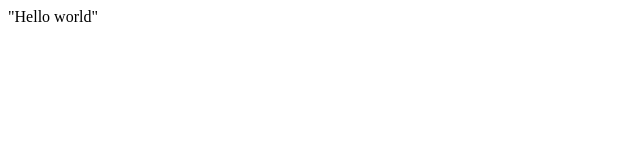
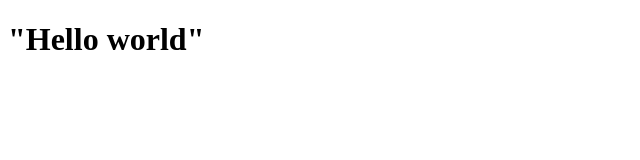
Before and after one commit to alexishamel/website, a plain HTML site: page index.html in a window 1280 px wide. Shown: the whole page, without its empty margins (0-640 px from the left). Drawn offline with Linux system fonts and the light colour scheme.

Commit message:
Change to header h1

```diff
--- a/index.html
+++ b/index.html
@@ -5,6 +5,6 @@
     <title></title>
   </head>
   <body>
-    "Hello world"
+    <h1>"Hello world"</h1>
   </body>
 </html>
```
